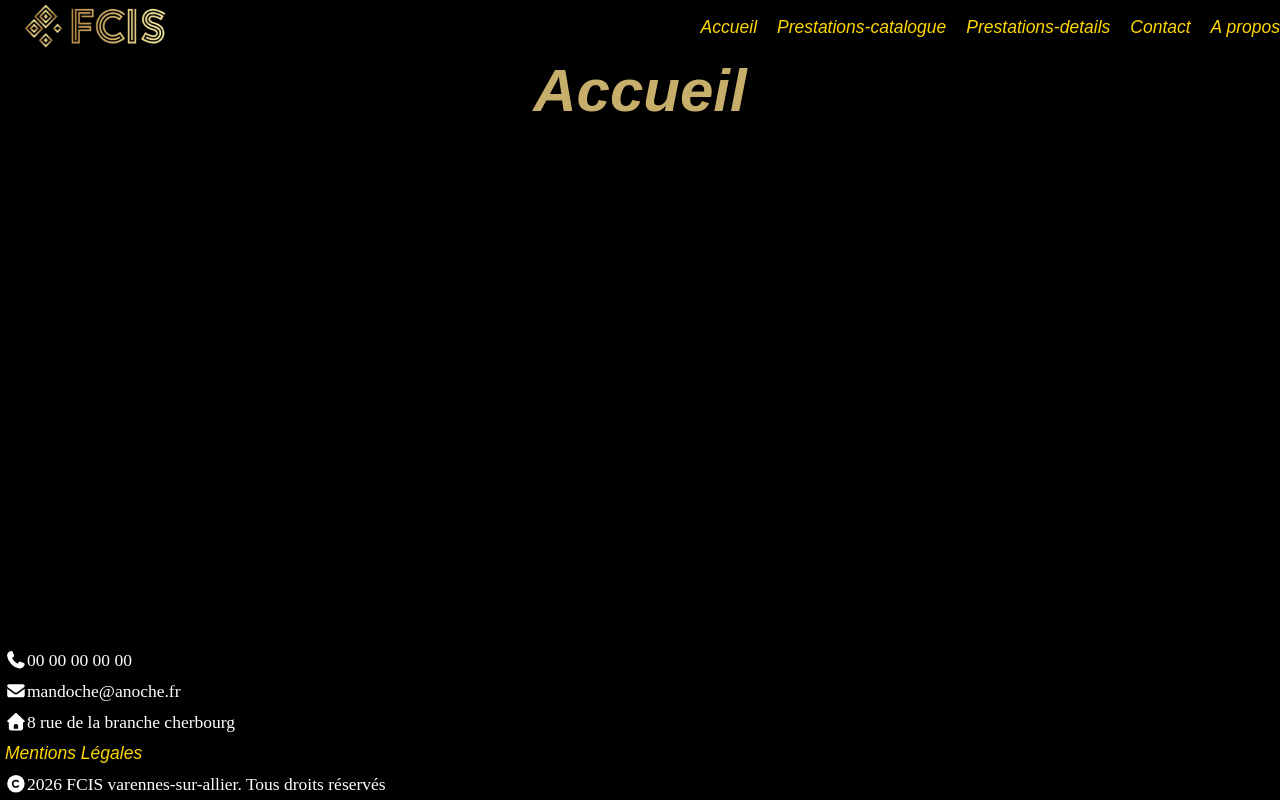
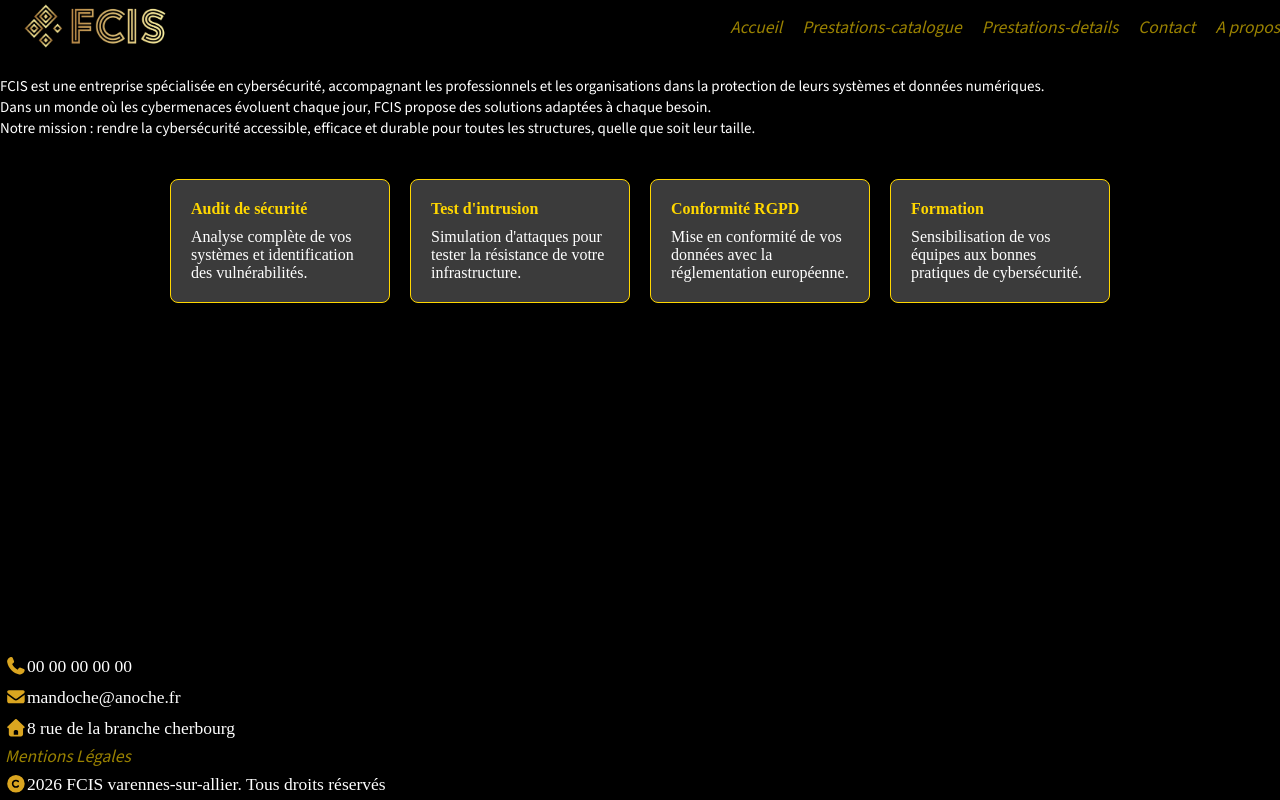
Before and after one commit to Noahcpz/fcis, a Next.js app: page / in a window 1280 px wide. Built offline with nearby package versions, Linux system fonts and the light colour scheme.

Commit message:
avancement de la première page

```diff
--- a/app/page.jsx
+++ b/app/page.jsx
@@ -1,6 +1,66 @@
+import "../styles/home.css"
+import Link from "next/link"
+
 export default function Home() {
-  return (<h1>
-            Accueil
-      </h1>
+  return (
+    <>
+    <section className="hero">
+        <section className="spitch-fcis">
+
+          <p>FCIS est une entreprise spécialisée en cybersécurité,
+          accompagnant les professionnels et les organisations dans la protection de leurs systèmes et données numériques.<br />
+          Dans un monde où les cybermenaces évoluent chaque jour,
+          FCIS propose des solutions adaptées à chaque besoin.<br />
+          Notre mission :
+          rendre la cybersécurité accessible,
+          efficace et durable pour toutes les structures,
+          quelle que soit leur taille.</p>
+
+        </section>
+
+        <section className="cards-prestations">
+
+          <div className="card">
+            <h4>
+              Audit de sécurité
+            </h4>
+            <p>
+              Analyse complète de vos systèmes
+              et identification des vulnérabilités.
+            </p>
+          </div>
+
+          <div className="card">
+            <h4>
+              Test d'intrusion
+            </h4>
+            <p>
+              Simulation d'attaques pour tester la
+              résistance de votre infrastructure.
+            </p>
+          </div>
+
+          <div className="card">
+              <h4>
+                Conformité RGPD
+              </h4>
+              <p>Mise en conformité de vos données avec
+                la réglementation européenne.
+              </p>
+          </div>
+
+          <div className="card">
+            <h4>
+              Formation
+            </h4>
+            <p>
+              Sensibilisation de vos équipes aux bonnes
+              pratiques de cybersécurité.
+            </p>
+          </div>
+
+        </section>
+      </section>
+    </>
   );
 }
--- a/components/Footer.jsx
+++ b/components/Footer.jsx
@@ -2,28 +2,29 @@ import Link from "next/link"
 import"../styles/footer.css"
 import { FontAwesomeIcon } from '@fortawesome/react-fontawesome'
 import { faPhone,faEnvelope,faHome,faCopyright } from '@fortawesome/free-solid-svg-icons'
+
 export default function Footer (){
     return (
         <footer>
-            <p className="icone">
-                <FontAwesomeIcon icon={faPhone} />
+            <p className="texte-icone">
+                <FontAwesomeIcon icon={faPhone} className="icone" />
                 00 00 00 00 00
             </p>
 
-            <p className="icone">
-                <FontAwesomeIcon icon={faEnvelope} />
+            <p className="texte-icone">
+                <FontAwesomeIcon icon={faEnvelope} className="icone" />
                 mandoche@anoche.fr
             </p>
 
-            <p className="icone">
-                <FontAwesomeIcon icon={faHome} />
+            <p className="texte-icone">
+                <FontAwesomeIcon icon={faHome} className="icone" />
                 8 rue de la branche cherbourg
             </p>
 
-            <Link href="/mentions-legales"><p className="nav-icone">Mentions Légales</p></Link>
+            <Link href="/mentions-legales" className="nav-icone">Mentions Légales</Link>
 
-            <p className="icone">
-                <FontAwesomeIcon icon={faCopyright} />{new Date().getFullYear()} FCIS varennes-sur-allier. Tous droits réservés
+            <p className="texte-icone">
+                <FontAwesomeIcon icon={faCopyright} className="icone" />{new Date().getFullYear()} FCIS varennes-sur-allier. Tous droits réservés
             </p>
 
         </footer>
--- a/styles/footer.css
+++ b/styles/footer.css
@@ -8,23 +8,27 @@ footer{
 footer a {
     text-decoration: none;
     color: gold;
-}
-
-.nav-icone{
     padding:5px;
-    color: gold;
-    text-decoration: none;
     font-size:17.5px;
     font-family: "source-sans-3",sans-serif;
     font-style: italic;
+    filter: brightness(0.6);
+    transition: filter 0.15s;
 }
 
+footer a:hover{
+    filter: brightness(1.3);
+    cursor: pointer;
+}
 svg {
     width: 1em;
     height: 1em;
 }
 
-.icone{
+.texte-icone{
     padding:5px;
     font-size: 17.5px;
 }
+.icone{
+    color: goldenrod;
+}
--- /dev/null
+++ b/styles/home.css
@@ -0,0 +1,48 @@
+@font-face {
+    font-family: "source-sans-3";
+    src: url("/fonts/SourceSans3-VariableFont_wght.ttf");
+}
+
+.spitch-fcis{
+    color:white;
+    font-size: 15px;
+    font-family: "source-sans-3";
+    padding-top: 20px;
+}
+
+.prestations{
+    color:gold;
+    font-style: italic;
+    font-family: "source-sans-3";
+}
+.cards-prestations {
+    display: flex;
+    gap: 20px;
+    flex-wrap: wrap;
+    justify-content: center;
+    padding: 40px;
+}
+
+.card {
+    background-color: #3b3b3b;
+    border: 1px solid gold;
+    border-radius: 8px;
+    padding: 20px;
+    width: 220px;
+    text-decoration: none;
+    color: white;
+    transition: transform 0.2s;
+
+}
+
+.card:hover {
+    transform: scale(1.05);
+    border-color: white;
+    filter: brightness(1.3);
+    cursor: pointer;
+}
+
+.card h4 {
+    color: gold;
+    margin-bottom: 10px;
+}
--- a/styles/nav.css
+++ b/styles/nav.css
@@ -4,6 +4,13 @@
     font-size: 17.5px;
     font-family: "source-sans-3",sans-serif;
     font-style: italic;
+    filter: brightness(0.6);
+    transition: filter 0.15s;
+}
+
+.nav-principal:hover {
+    filter: brightness(1.3);
+    cursor: pointer;
 }
 
 nav a {
```
Also changed, not shown: components/Nav.jsx (line endings or trailing spaces).
